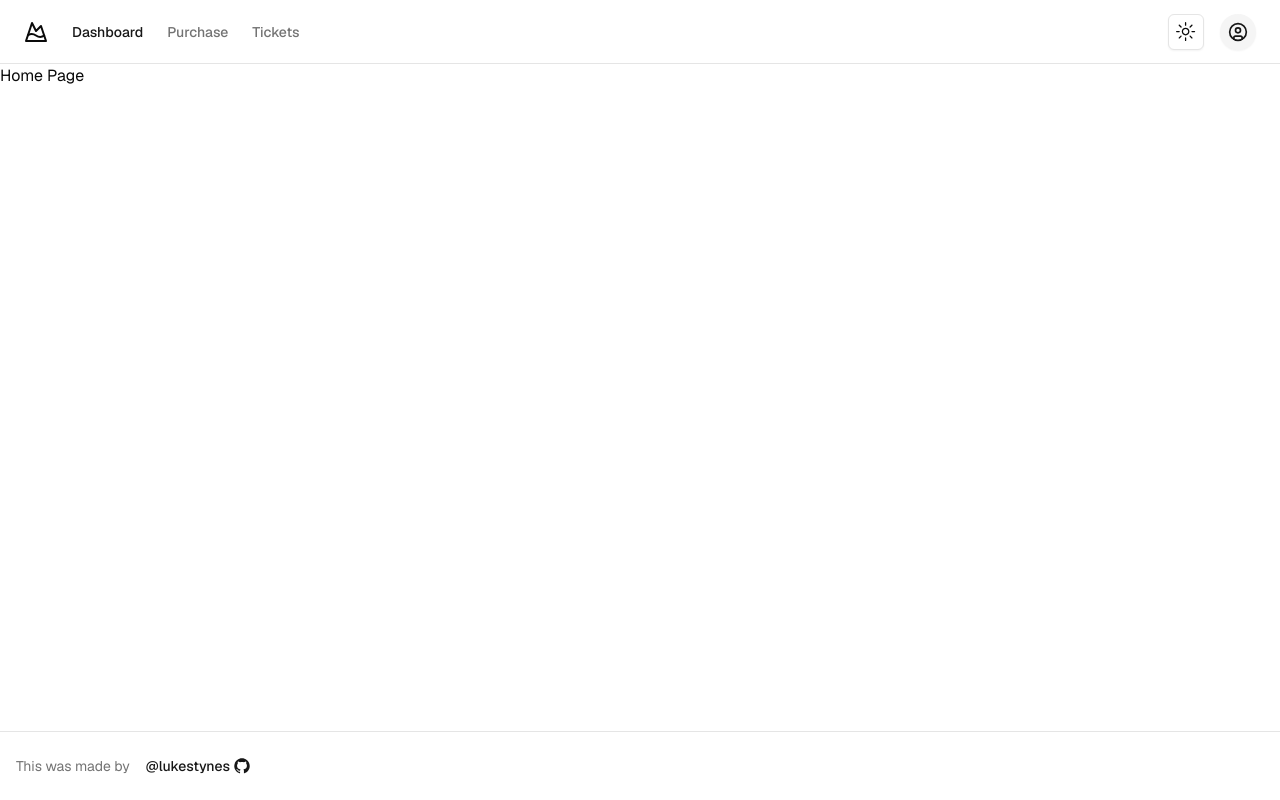
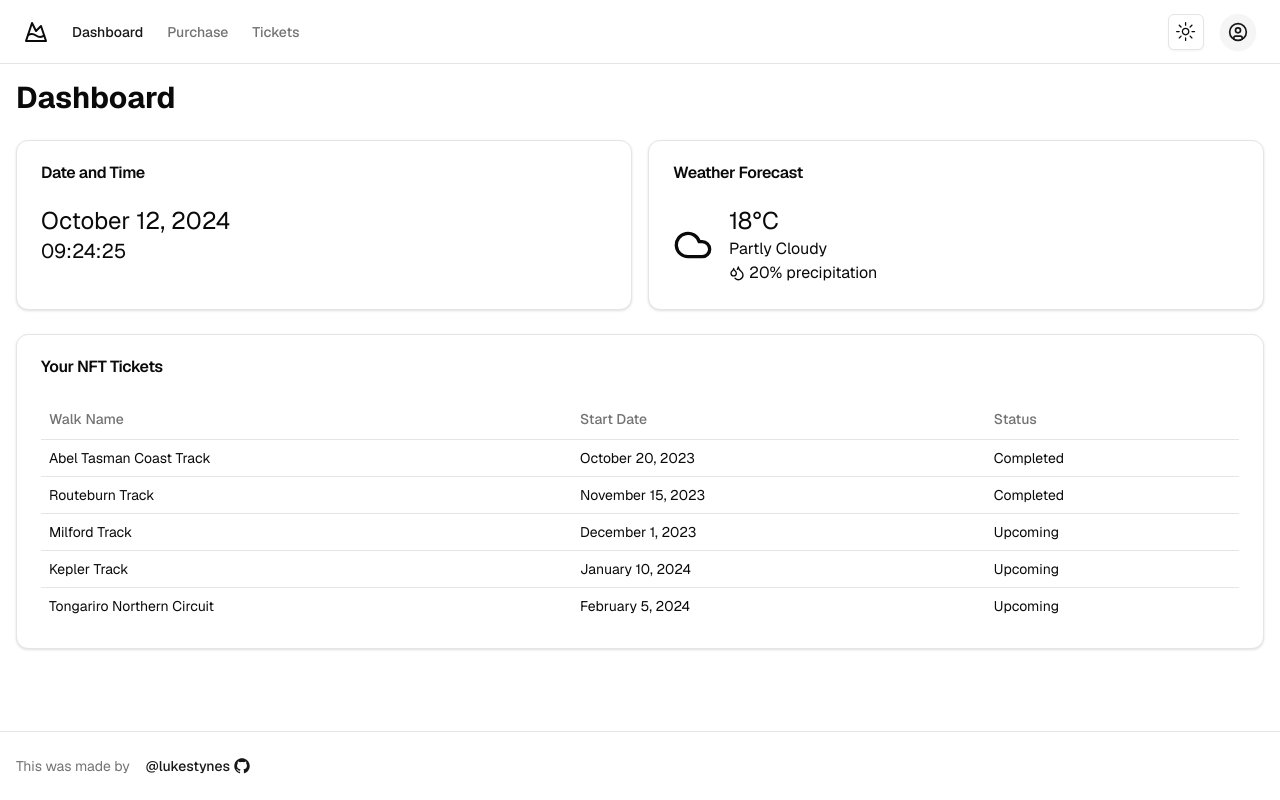
Before and after one commit to lukestynes/scrt-great-walk-nfts, a Next.js app in the folder frontend/: page /dashboard in a window 1280 px wide. Built offline with nearby package versions, Linux system fonts and the light colour scheme; no server answers.

Commit message:
feat: scaffold dashboard page

```diff
--- a/frontend/src/app/(app)/dashboard/page.tsx
+++ b/frontend/src/app/(app)/dashboard/page.tsx
@@ -1,13 +1,131 @@
-import { cookies } from "next/headers";
-import React from "react";
+"use client";
 
-export default function HomePage() {
-  const cookieStore = cookies();
-  console.log(cookieStore.get("walletAddress")?.value ?? "");
+import { useState, useEffect } from "react";
+import { format } from "date-fns";
+import { Cloud, Sun, Droplets } from "lucide-react";
+import { Card, CardContent, CardHeader, CardTitle } from "@/components/ui/card";
+import {
+  Table,
+  TableBody,
+  TableCell,
+  TableHead,
+  TableHeader,
+  TableRow,
+} from "@/components/ui/table";
+import Link from "next/link";
+
+// Placeholder data for NFT tickets
+const nftTickets = [
+  { id: 1, name: "Milford Track", startDate: "2023-12-01", status: "Upcoming" },
+  {
+    id: 2,
+    name: "Routeburn Track",
+    startDate: "2023-11-15",
+    status: "Completed",
+  },
+  { id: 3, name: "Kepler Track", startDate: "2024-01-10", status: "Upcoming" },
+  {
+    id: 4,
+    name: "Abel Tasman Coast Track",
+    startDate: "2023-10-20",
+    status: "Completed",
+  },
+  {
+    id: 5,
+    name: "Tongariro Northern Circuit",
+    startDate: "2024-02-05",
+    status: "Upcoming",
+  },
+];
+
+// Placeholder weather data
+const weatherData = {
+  temperature: 18,
+  condition: "Partly Cloudy",
+  precipitation: 20,
+};
+
+export default function DashboardPage() {
+  const [currentDate, setCurrentDate] = useState(new Date());
+
+  useEffect(() => {
+    const timer = setInterval(() => setCurrentDate(new Date()), 1000);
+    return () => clearInterval(timer);
+  }, []);
 
   return (
-    <div>
-      <h1>Home Page</h1>
+    <div className="container mx-auto space-y-6 p-4">
+      <h1 className="text-3xl font-bold">Dashboard</h1>
+
+      <div className="grid grid-cols-1 gap-4 md:grid-cols-2">
+        <Card>
+          <CardHeader>
+            <CardTitle>Date and Time</CardTitle>
+          </CardHeader>
+          <CardContent>
+            <p className="text-2xl">{format(currentDate, "MMMM d, yyyy")}</p>
+            <p className="text-xl">{format(currentDate, "HH:mm:ss")}</p>
+          </CardContent>
+        </Card>
+
+        <Card>
+          <CardHeader>
+            <CardTitle>Weather Forecast</CardTitle>
+          </CardHeader>
+          <CardContent className="flex items-center space-x-4">
+            {weatherData.condition === "Sunny" && <Sun className="h-10 w-10" />}
+            {weatherData.condition === "Partly Cloudy" && (
+              <Cloud className="h-10 w-10" />
+            )}
+            <div>
+              <p className="text-2xl">{weatherData.temperature}°C</p>
+              <p>{weatherData.condition}</p>
+              <p className="flex items-center">
+                <Droplets className="mr-1 h-4 w-4" />
+                {weatherData.precipitation}% precipitation
+              </p>
+            </div>
+          </CardContent>
+        </Card>
+      </div>
+
+      <Card>
+        <CardHeader>
+          <CardTitle>Your NFT Tickets</CardTitle>
+        </CardHeader>
+        <CardContent>
+          <Table>
+            <TableHeader>
+              <TableRow>
+                <TableHead>Walk Name</TableHead>
+                <TableHead>Start Date</TableHead>
+                <TableHead>Status</TableHead>
+              </TableRow>
+            </TableHeader>
+            <TableBody>
+              {nftTickets
+                .sort(
+                  (a, b) =>
+                    new Date(a.startDate).getTime() -
+                    new Date(b.startDate).getTime(),
+                )
+                .map((ticket) => (
+                  <TableRow key={ticket.id}>
+                    <TableCell>
+                      <Link href="" className="hover:underline">
+                        {ticket.name}
+                      </Link>
+                    </TableCell>
+                    <TableCell>
+                      {format(new Date(ticket.startDate), "MMMM d, yyyy")}
+                    </TableCell>
+                    <TableCell>{ticket.status}</TableCell>
+                  </TableRow>
+                ))}
+            </TableBody>
+          </Table>
+        </CardContent>
+      </Card>
     </div>
   );
 }
```
